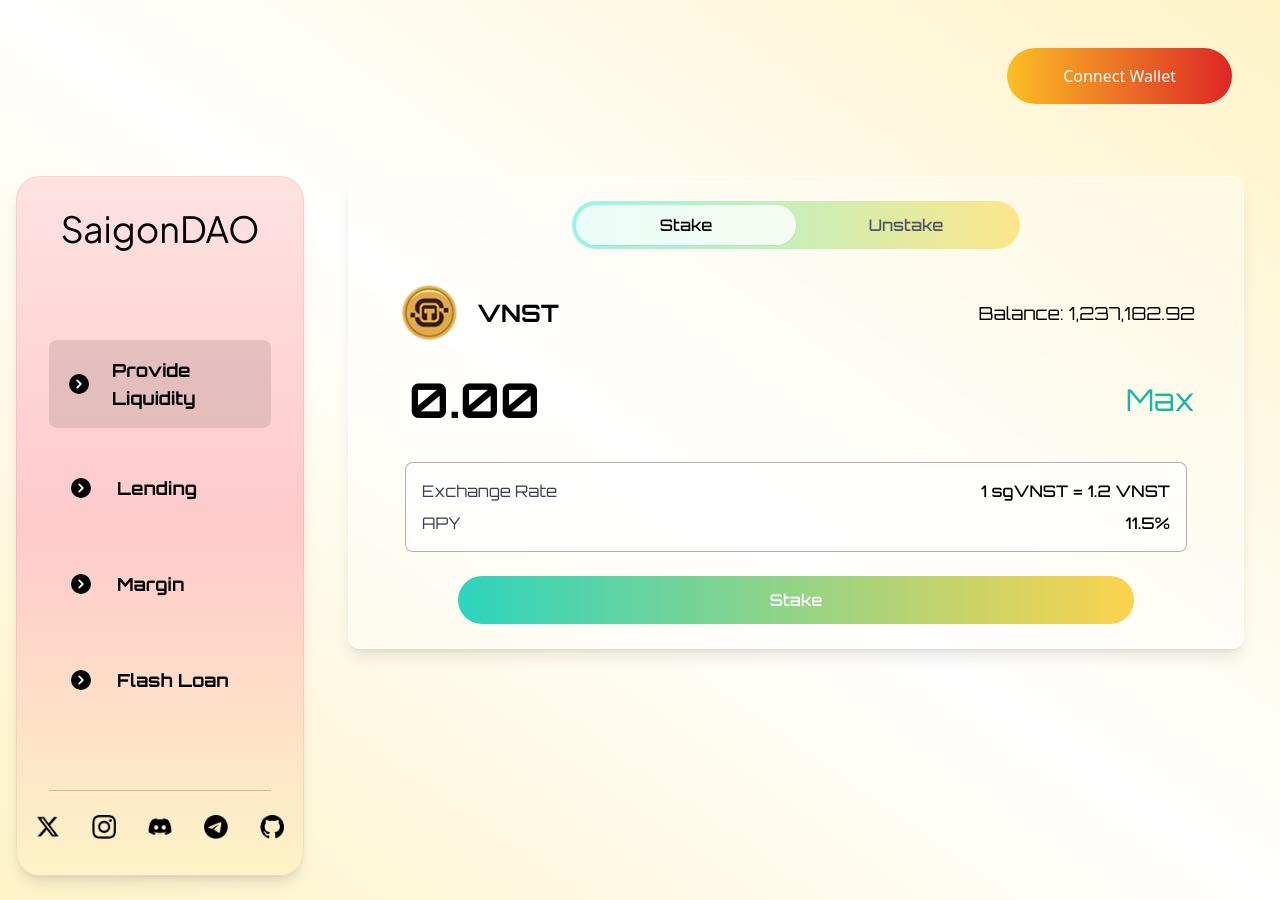
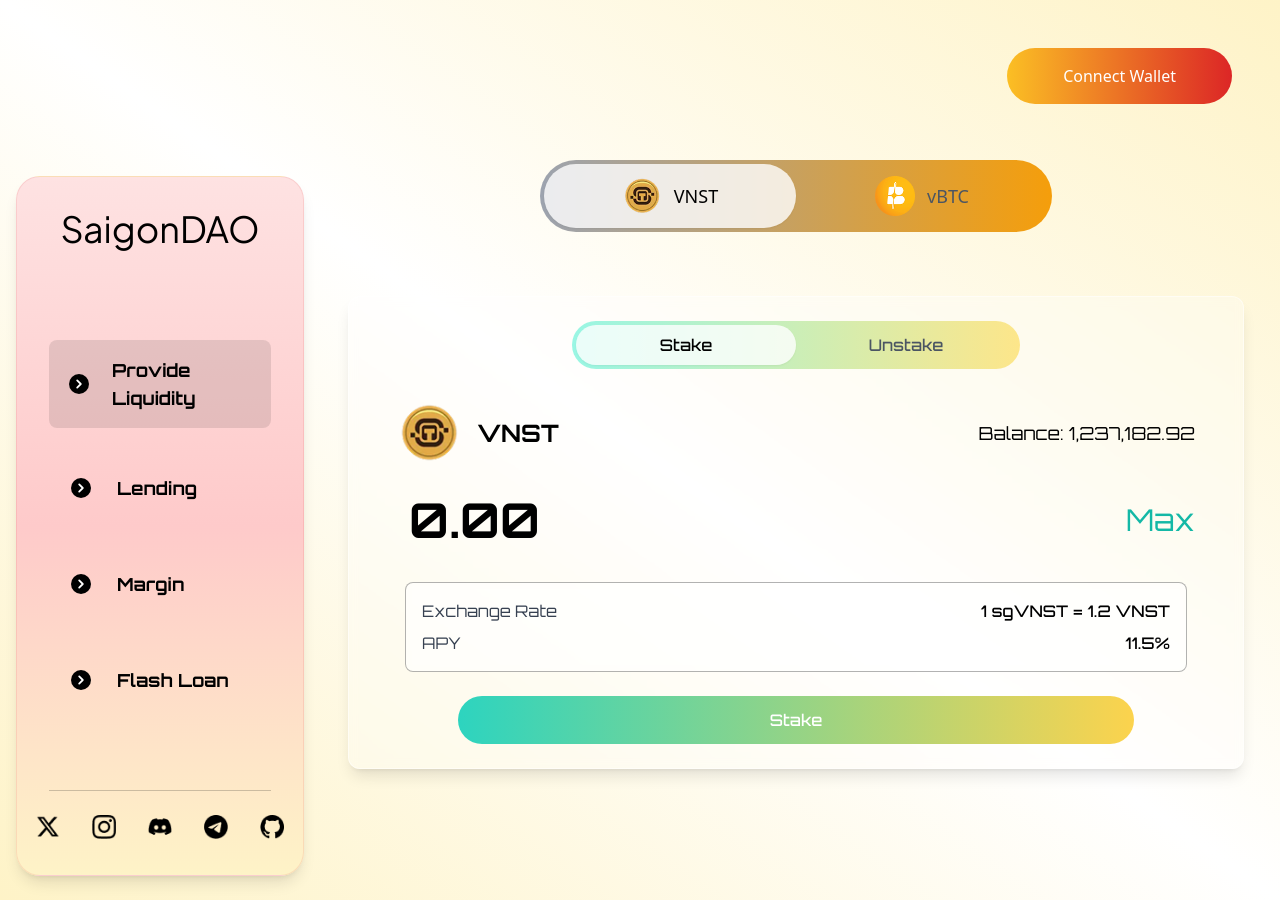
Before and after one commit to Trong-Tra/SaigonDAO, a Next.js app in the folder saigon_dao_ui/: page /liquidity/VNST in a window 1280 px wide. Built offline with nearby package versions, Linux system fonts and the light colour scheme.

Commit message:
feat: add TokenNavigation component to VNST and vBTC pages for token switching functionality

```diff
--- /dev/null
+++ b/saigon_dao_ui/app/components/TokenNavigation.tsx
@@ -0,0 +1,130 @@
+"use client";
+
+import React, { useEffect, useState } from "react";
+import Link from "next/link";
+import Image from "next/image";
+import { useRouter } from "next/navigation";
+
+interface TokenNavigationProps {
+  currentToken: "VNST" | "vBTC";
+}
+
+export default function TokenNavigation({
+  currentToken,
+}: TokenNavigationProps) {
+  const router = useRouter();
+  const [isChangingToken, setIsChangingToken] = useState(false);
+  const [targetToken, setTargetToken] = useState<"VNST" | "vBTC" | null>(null);
+
+  const handleTokenClick = (token: "VNST" | "vBTC") => {
+    if (token !== currentToken) {
+      setIsChangingToken(true);
+      setTargetToken(token);
+
+      // Delay navigation to allow for animation
+      setTimeout(() => {
+        router.push(`/liquidity/${token}`);
+      }, 300);
+    }
+  };
+  return (
+    <div className="flex justify-center mb-12 px-3 transform -translate-y-4">
+      <div
+        className={`p-1 rounded-full w-full max-w-lg transition-all duration-300 ease-in-out ${
+          currentToken === "VNST"
+            ? "bg-gradient-to-r from-gray-400 to-amber-500"
+            : "bg-gradient-to-r from-slate-100 to-amber-500"
+        }`}
+      >
+        <div className="flex relative">
+          <div
+            className={`absolute top-0 bottom-0 rounded-full bg-white bg-opacity-80 shadow-sm transition-all duration-300 ease-in-out ${
+              currentToken === "VNST" ? "left-0 w-1/2" : "left-1/2 w-1/2"
+            }`}
+          ></div>
+          <button
+            onClick={() => handleTokenClick("VNST")}
+            className={`flex-1 py-3 px-8 rounded-full text-center font-medium z-10 transition-all duration-300 ease-in-out flex items-center justify-center group ${
+              currentToken === "VNST"
+                ? "text-black"
+                : "text-gray-600 hover:text-gray-800"
+            } ${
+              isChangingToken && targetToken === "VNST"
+                ? "scale-105"
+                : "hover:scale-[1.02]"
+            }`}
+          >
+            <div className="w-10 h-10 relative mr-3 flex items-center justify-center transition-all duration-300 ease-in-out">
+              <Image
+                src="/images/tokens/vnst.png"
+                alt="VNST Token"
+                width={40}
+                height={40}
+                className={`object-contain transition-all duration-300 ease-in-out ${
+                  isChangingToken && targetToken === "VNST"
+                    ? "scale-110"
+                    : "group-hover:scale-110"
+                }`}
+                style={{ maxWidth: "100%", maxHeight: "100%" }}
+                onError={(e) => {
+                  e.currentTarget.src =
+                    "https://via.placeholder.com/40?text=VNST";
+                }}
+              />
+            </div>
+            <span
+              className={`font-medium text-lg transition-all duration-300 ease-in-out ${
+                isChangingToken && targetToken === "VNST"
+                  ? "transform translate-x-1"
+                  : "group-hover:translate-x-0.5"
+              }`}
+            >
+              VNST
+            </span>
+          </button>
+
+          <button
+            onClick={() => handleTokenClick("vBTC")}
+            className={`flex-1 py-3 px-8 rounded-full text-center font-medium z-10 transition-all duration-300 ease-in-out flex items-center justify-center group ${
+              currentToken === "vBTC"
+                ? "text-black"
+                : "text-gray-600 hover:text-gray-800"
+            } ${
+              isChangingToken && targetToken === "vBTC"
+                ? "scale-105"
+                : "hover:scale-[1.02]"
+            }`}
+          >
+            <div className="w-10 h-10 relative mr-3 flex items-center justify-center transition-all duration-300 ease-in-out">
+              <Image
+                src="/images/tokens/vbtc.png"
+                alt="vBTC Token"
+                width={40}
+                height={40}
+                className={`object-contain transition-all duration-300 ease-in-out ${
+                  isChangingToken && targetToken === "vBTC"
+                    ? "scale-110"
+                    : "group-hover:scale-110"
+                }`}
+                style={{ maxWidth: "100%", maxHeight: "100%" }}
+                onError={(e) => {
+                  e.currentTarget.src =
+                    "https://via.placeholder.com/40?text=vBTC";
+                }}
+              />
+            </div>
+            <span
+              className={`font-medium text-lg transition-all duration-300 ease-in-out ${
+                isChangingToken && targetToken === "vBTC"
+                  ? "transform translate-x-1"
+                  : "group-hover:translate-x-0.5"
+              }`}
+            >
+              vBTC
+            </span>
+          </button>
+        </div>
+      </div>
+    </div>
+  );
+}
--- a/saigon_dao_ui/app/liquidity/VNST/page.tsx
+++ b/saigon_dao_ui/app/liquidity/VNST/page.tsx
@@ -5,6 +5,7 @@
 import StakingCard from "@/components/StakingCard";
 import Sidebar from "@/components/Sidebar";
 import Header from "@/components/Header";
+import TokenNavigation from "@/components/TokenNavigation";
 
 export default function VNSTPage() {
   return (
@@ -18,6 +19,7 @@
 
         <main className="flex-1 pl-6">
           <div className="max-w-4xl mx-auto">
+            <TokenNavigation currentToken="VNST" />
             <StakingCard tokenType="VNST" />
           </div>
         </main>
--- a/saigon_dao_ui/app/liquidity/vBTC/page.tsx
+++ b/saigon_dao_ui/app/liquidity/vBTC/page.tsx
@@ -5,6 +5,7 @@
 import StakingCard from "@/components/StakingCard";
 import Sidebar from "@/components/Sidebar";
 import Header from "@/components/Header";
+import TokenNavigation from "@/components/TokenNavigation";
 
 export default function VBTCPage() {
   return (
@@ -18,6 +19,7 @@
 
         <main className="flex-1 pl-6">
           <div className="max-w-4xl mx-auto">
+            <TokenNavigation currentToken="vBTC" />
             <StakingCard tokenType="vBTC" />
           </div>
         </main>
```
